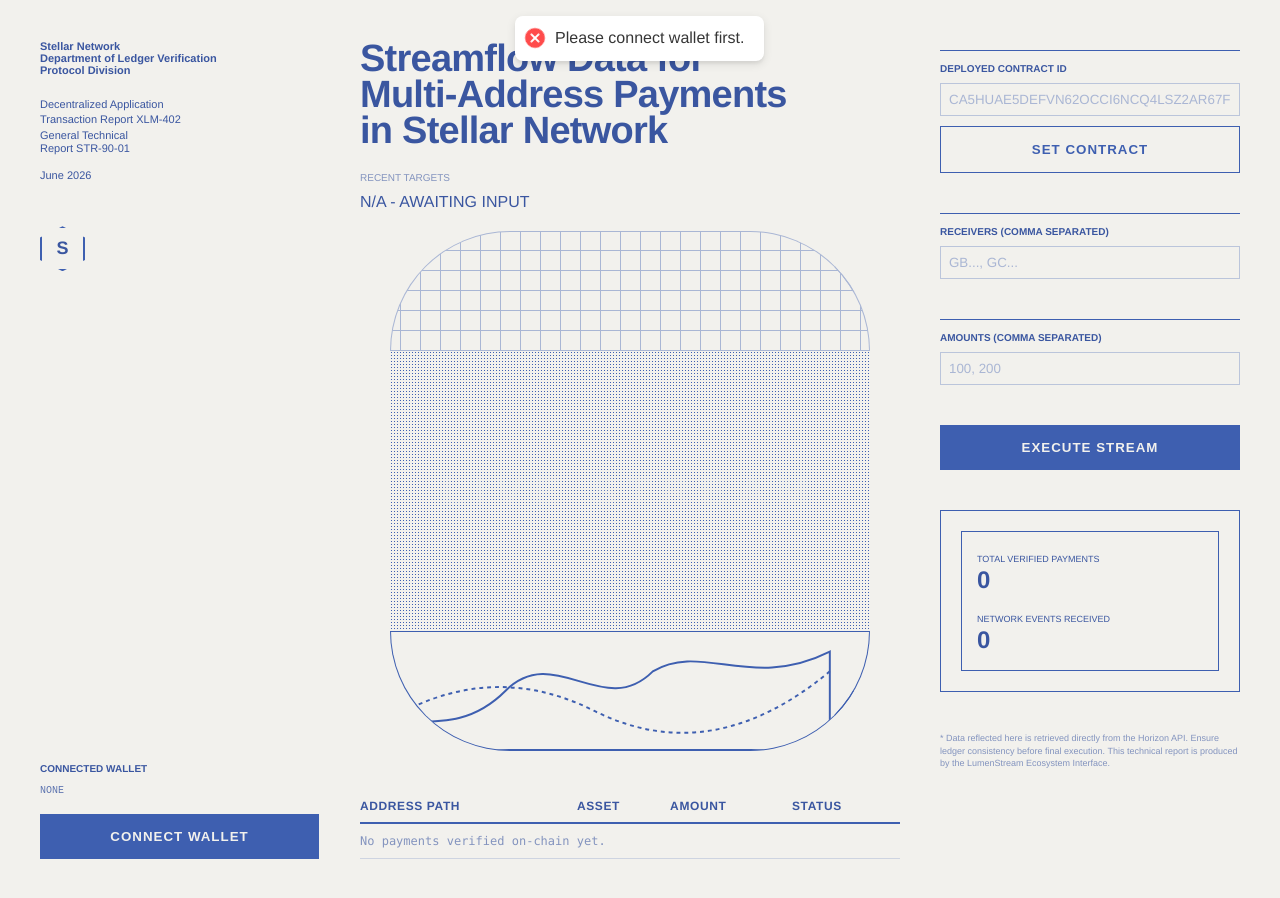
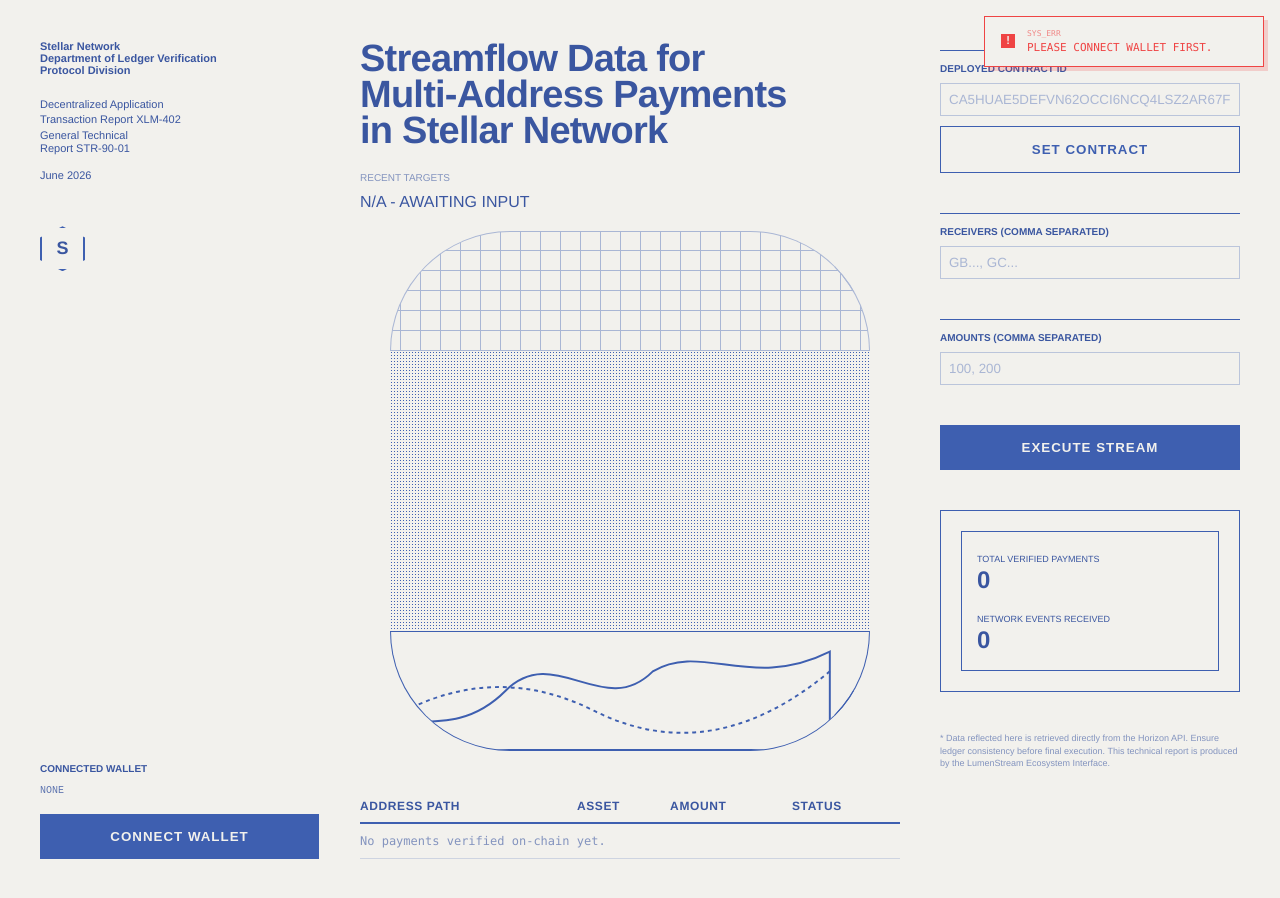
Before and after one commit to anynomousfriend/LumenStream, a React (Vite) app in the folder frontend/: page / in a window 1280 px wide. Both pictures are taken after a click on the button "EXECUTE STREAM". Built offline with nearby package versions, Linux system fonts and the light colour scheme; what @creit.tech/stellar-wallets-kit, @stellar/stellar-sdk would draw is missing.

Commit message:
feat: Replace generic toasts with brutalist custom micro-interactions

```diff
--- a/frontend/src/App.tsx
+++ b/frontend/src/App.tsx
@@ -139,7 +139,29 @@
 
   return (
     <>
-      <Toaster />
+      <Toaster position="top-right">
+        {(t) => (
+          <div
+            className={`brutalist-toast ${t.type}`}
+            style={{
+              opacity: t.visible ? 1 : 0,
+              transform: t.visible ? 'translateY(0) scale(1)' : 'translateY(-20px) scale(0.95)',
+              transition: 'all 0.3s cubic-bezier(0.16, 1, 0.3, 1)'
+            }}
+          >
+            <div className={`toast-icon ${t.type}`}>
+              {t.type === 'error' && <span style={{color: 'var(--bg-color)', fontWeight: 900, lineHeight: '14px'}}>!</span>}
+              {t.type === 'success' && <span style={{color: 'var(--bg-color)', fontWeight: 900, lineHeight: '14px', fontSize: '9px'}}>✓</span>}
+            </div>
+            <div>
+              <div style={{opacity: 0.6, fontSize: '8px', marginBottom: '2px'}}>
+                {t.type === 'loading' ? 'SYS_PROC' : t.type === 'error' ? 'SYS_ERR' : 'SYS_OK'}
+              </div>
+              <div>{typeof t.message === 'function' ? t.message(t) : t.message}</div>
+            </div>
+          </div>
+        )}
+      </Toaster>
       <aside className="metadata" ref={metaRef}>
           <div className="meta-group">
               <div className="foundry-label">
--- a/frontend/src/index.css
+++ b/frontend/src/index.css
@@ -286,3 +286,55 @@
   font-size: 9px;
   text-transform: uppercase;
 }
+
+/* --- Brutalist Toast Notifications --- */
+.brutalist-toast {
+  background-color: var(--bg-color);
+  border: 1px solid var(--primary-blue);
+  color: var(--primary-blue);
+  padding: 12px 16px;
+  min-width: 280px;
+  font-family: "SF Mono", "Monaco", monospace;
+  font-size: 11px;
+  text-transform: uppercase;
+  display: flex;
+  align-items: center;
+  gap: 12px;
+  box-shadow: 4px 4px 0 rgba(62, 95, 176, 0.2);
+  pointer-events: auto;
+}
+
+.brutalist-toast.error {
+  border-color: #ef4444;
+  color: #ef4444;
+  box-shadow: 4px 4px 0 rgba(239, 68, 68, 0.2);
+}
+
+.toast-icon {
+  width: 14px;
+  height: 14px;
+  display: flex;
+  align-items: center;
+  justify-content: center;
+}
+
+.toast-icon.loading {
+  border: 1px dashed var(--primary-blue);
+  animation: brutal-spin 4s linear infinite;
+}
+
+.toast-icon.success {
+  background-color: var(--primary-blue);
+}
+
+.toast-icon.error {
+  background-color: #ef4444;
+}
+
+@keyframes brutal-spin {
+  0% { transform: rotate(0deg); }
+  25% { transform: rotate(90deg); }
+  50% { transform: rotate(180deg); }
+  75% { transform: rotate(270deg); }
+  100% { transform: rotate(360deg); }
+}
```
